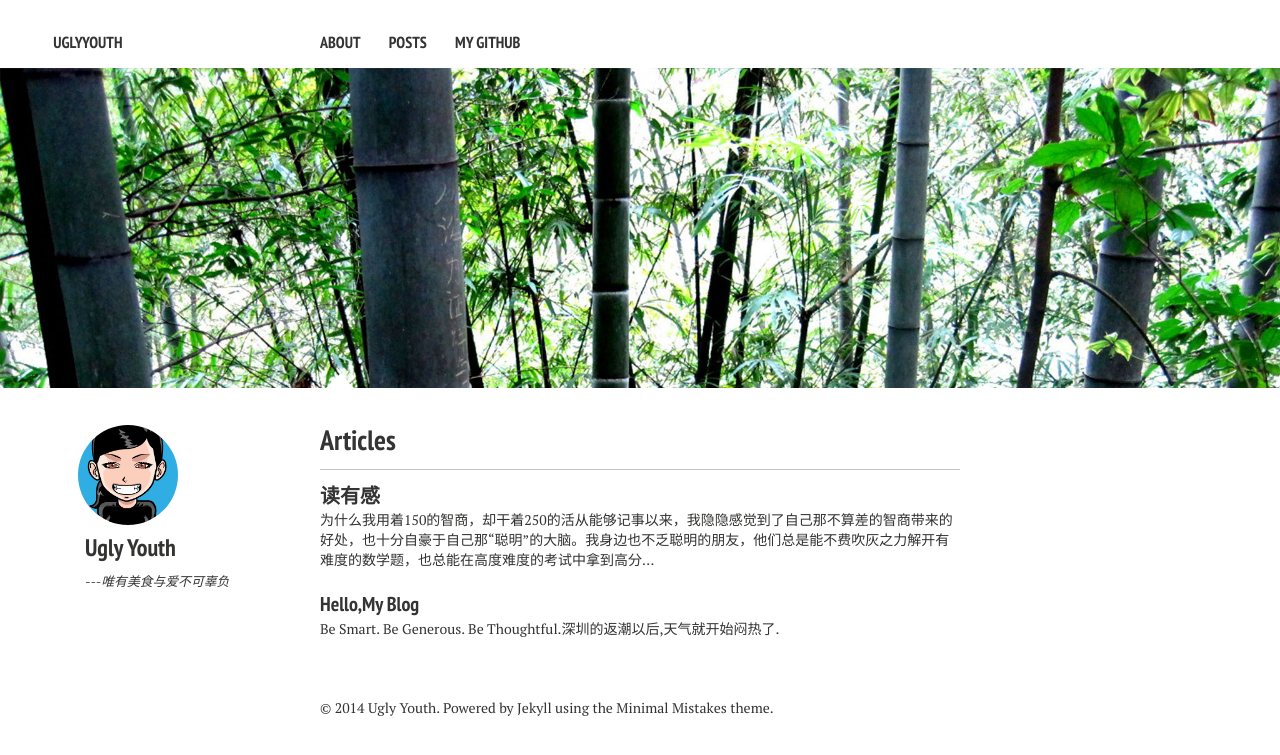
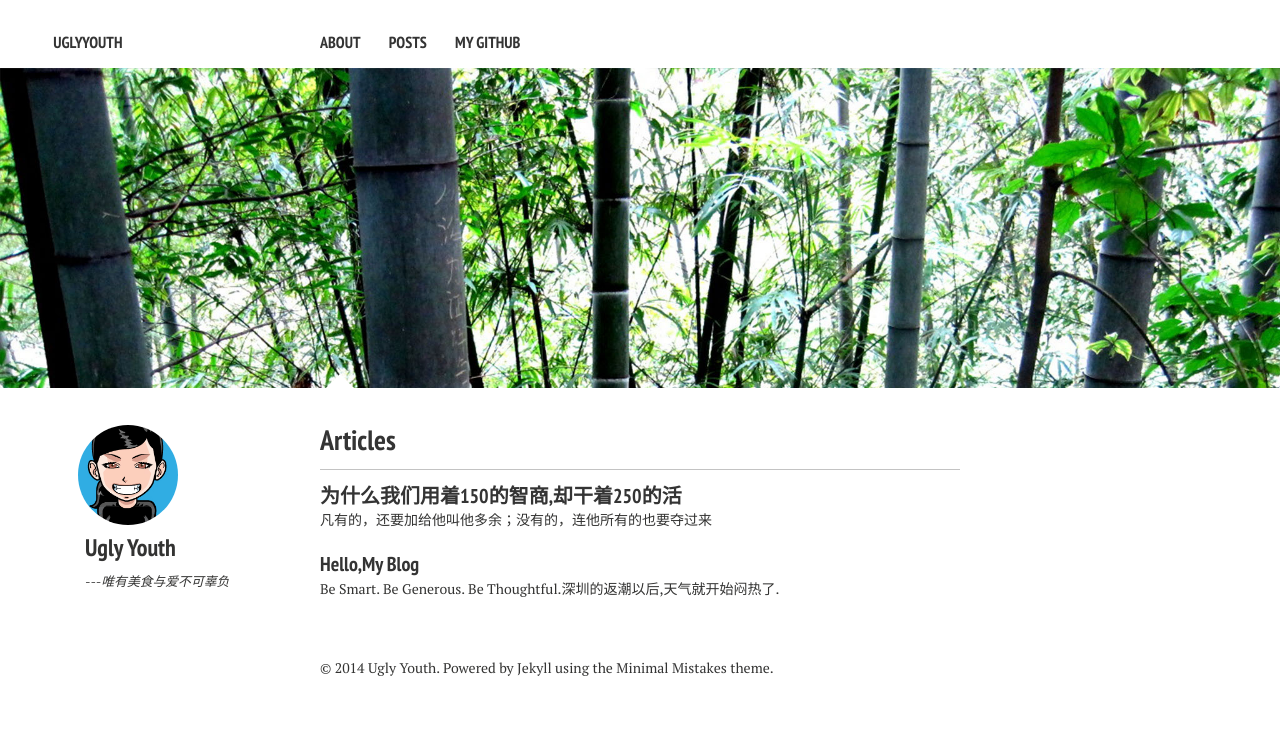
Before and after one commit to uglyyouth/uglyyouth.github.io, a Jekyll site: the page built from index.md, in a window 1280 px wide. Shown: the top 755 px of the page. Built offline with Jekyll 4.4.1, drawn with Linux system fonts in a browser that asks for light colours; nearby versions of some CDN libraries.

Commit message:
update 2014.3.8

````diff
--- a/_posts/2014-03-08-outliers.md
+++ b/_posts/2014-03-08-outliers.md
@@ -1,26 +1,25 @@
 ---
 layout: post
-title: "读<outliers>有感"
-date: 2014-03-08 20:56:11 +0800
+title: "为什么我们用着150的智商,却干着250的活"
+description: "凡有的，还要加给他叫他多余；没有的，连他所有的也要夺过来"
+date: 2014-03-08 20:56:11
 comments: true
 categories: Reading Journals
 ---
 
-#为什么我用着150的智商，却干着250的活
 
 从能够记事以来，我隐隐感觉到了自己那不算差的智商带来的好处，也十分自豪于自己那“聪明”的大脑。我身边也不乏聪明的朋友，他们总是能不费吹灰之力解开有难度的数学题，也总能在高度难度的考试中拿到高分。而且他们情商并不低。
 在大多数人的眼里，至少是在我的理念中，他们才是能够获得巨大成功的人。可是事实并非如此。为什么我们用着150的智商，却做者250的活？
 
-1.**难以言说的机遇**。激情，天分，勤奋，所有这些都是获得成功不可或缺的因素，但是机遇很重要。即使机遇只带了你小小的变动，表现的稍微好一些，在这一起点上区别回越来越大。就像曲棍球员，他起初只不过比他人稍微强一点罢了。这就是著名的马太效应：
+1.*难以言说的机遇*。激情，天分，勤奋，所有这些都是获得成功不可或缺的因素，但是机遇很重要。即使机遇只带了你小小的变动，表现的稍微好一些，在这一起点上区别回越来越大。就像曲棍球员，他起初只不过比他人稍微强一点罢了。这就是著名的马太效应：
 >凡有的，还要加给他叫他多余；没有的，连他所有的也要夺过来。
 
-2.**10000个小时**。如果你的智商正常，那么就不用拘泥于自己在一行是否有天赋，因为只要你在这个行业坚持练习10000小时之后你就能成为一流大师。好吧我承认我是懒的，但是为了热爱的事业为何不付出10000个小时去做好它呢？
+2.*10000个小时*。如果你的智商正常，那么就不用拘泥于自己在一行是否有天赋，因为只要你在这个行业坚持练习10000小时之后你就能成为一流大师。好吧我承认我是懒的，但是为了热爱的事业为何不付出10000个小时去做好它呢？
 
-3.**天才是非必需的**。如果你遇到的是一个真正聪明的小孩，那就完全没有必要直到他的IQ是多少。智商的高低并不是成功的非必需条件，只是一个门槛。
+3.*天才是非必需的*。如果你遇到的是一个真正聪明的小孩，那就完全没有必要直到他的IQ是多少。智商的高低并不是成功的非必需条件，只是一个门槛。
 
-4.**合适的外部原因**。这里面包含了家庭背景（家庭教育和家庭给你带来的环境），民族的传承以及时代的契合
+4.*合适的外部原因*。这里面包含了家庭背景（家庭教育和家庭给你带来的环境），民族的传承以及时代的契合
 －以上均来自`《异类》`总结
 
-```
+
 从我自身的角度出发，我真正缺少的不是智商（已经很足够），反而是努力，机遇和信心。为什么说到信心呢，即使自己有很多不足的地方，我仍然可以自信地去完成命中注定那10000个小时。等到我成为了真正意义上地一流大师那一天，成功&权利&金钱的意义已经不在，我将在我热爱的行业，干着我热爱的事情。
-```
````
